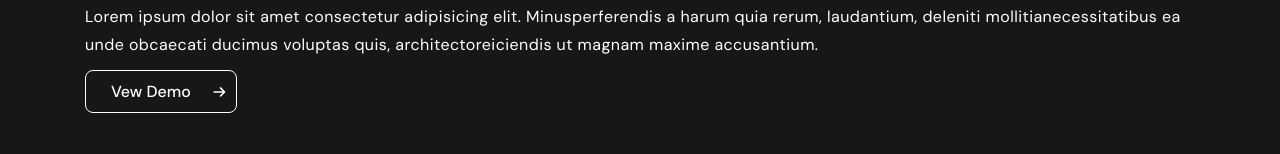
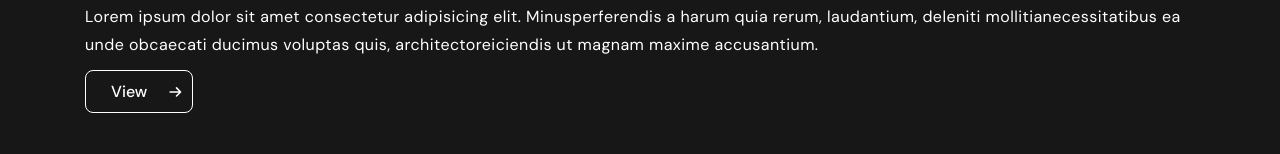
Before and after one commit to nurbolot143/new-portfolio, a React (Create React App) app: page /projects in a window 1280 px wide. Shown: the part 798-952 px from the top of the page. Built offline with nearby package versions, Linux system fonts and the light colour scheme.

Commit message:
fixed bugs

```diff
--- a/src/components/CourseProjects.js
+++ b/src/components/CourseProjects.js
@@ -16,7 +16,7 @@ const CourseProjects = () => {
     <section className="courseProjects">
       <div className="container">
         <h2 className="title courseProjects__title">
-          Проекты сделанные в ходе обучения на курсах
+          Проекты сделанные в ходе обучения
         </h2>
 
         <div className="courseProjects__slider">
--- a/src/components/OwnProjects.js
+++ b/src/components/OwnProjects.js
@@ -16,7 +16,7 @@ const OwnProjects = () => {
 const View = ({ data }) => {
   return (
     <ul className="ownProjects__list">
-      {data.map(({ id, title, img, descr }) => {
+      {data.map(({ id, title, img, link, descr }) => {
         return (
           <li key={id} className="ownProjects__item">
             <div className="ownProjects__img">
@@ -24,8 +24,8 @@ const View = ({ data }) => {
             </div>
             <h3 className="subtitle ownProjects__subtitle">{title}</h3>
             <p className="text ownProjects__text">{descr}</p>
-            <a href="#" className="card__btn">
-              Vew Demo
+            <a href={link} className="card__btn" target="_blank">
+              View
             </a>
           </li>
         );
--- a/src/data.js
+++ b/src/data.js
@@ -24,6 +24,7 @@ export const ownProjects = [
     id: 0,
     title: "Weather App",
     img: ownProject2,
+    link: "https://nurbolot143.github.io/Weather-App/",
     descr:
       "Lorem ipsum dolor sit amet consectetur adipisicing elit. Minusperferendis a harum quia rerum, laudantium, deleniti mollitianecessitatibus ea unde obcaecati ducimus voluptas quis, architectoreiciendis ut magnam maxime accusantium.",
   },
@@ -31,6 +32,7 @@ export const ownProjects = [
     id: 1,
     title: "To-do List",
     img: ownProject1,
+    link: "https://to-do-list143.herokuapp.com/",
     descr:
       "Lorem ipsum dolor sit amet consectetur adipisicing elit. Minusperferendis a harum quia rerum, laudantium, deleniti mollitianecessitatibus ea unde obcaecati ducimus voluptas quis, architectoreiciendis ut magnam maxime accusantium.",
   },
@@ -38,6 +40,7 @@ export const ownProjects = [
     id: 2,
     title: "Git profiles",
     img: ownProject3,
+    link: "#",
     descr:
       "Lorem ipsum dolor sit amet consectetur adipisicing elit. Minusperferendis a harum quia rerum, laudantium, deleniti mollitianecessitatibus ea unde obcaecati ducimus voluptas quis, architectoreiciendis ut magnam maxime accusantium.",
   },
--- a/src/pages/AboutMe.js
+++ b/src/pages/AboutMe.js
@@ -1,6 +1,6 @@
 import React from "react";
 
-import myPhoto from "../assets/images/myPhoto.jpg";
+import myPhoto2 from "../assets/images/myPhoto2.jpg";
 import Skills from "../components/Skills";
 
 const AboutMe = () => {
@@ -10,7 +10,7 @@ const AboutMe = () => {
         <div className="container">
           <div className="aboutMe__inner">
             <div className="aboutMe__img">
-              <img src={myPhoto} alt="MyPhoto" />
+              <img src={myPhoto2} alt="MyPhoto" />
             </div>
 
             <div className="aboutMe__body">
--- a/src/pages/Home.js
+++ b/src/pages/Home.js
@@ -1,7 +1,7 @@
 import React from "react";
 import Intro from "../components/Intro";
 
-import myPhoto from "../assets/images/myPhoto.jpg";
+import myPhoto2 from "../assets/images/myPhoto2.jpg";
 import { ownProjects } from "../data";
 import { Link } from "react-router-dom";
 
@@ -14,7 +14,7 @@ const Home = () => {
         <div className="home__about" id="aboutme">
           <div className="card home__card">
             <div className="card__img">
-              <img src={myPhoto} alt="Photo" />
+              <img src={myPhoto2} alt="Photo" />
             </div>
             <div className="card__body">
               <h3 className="subtitle card__title">About me</h3>
@@ -35,10 +35,10 @@ const Home = () => {
           <h2 className="title home__title">Projects</h2>
 
           <ul className="home__list">
-            {ownProjects.map(({ id, title, img }) => {
+            {ownProjects.map(({ id, title, link, img }) => {
               return (
                 <li key={id} className="projects__item">
-                  <a href="#" className="projects__link">
+                  <a href={link} className="projects__link" target="_blank">
                     <img src={img} alt={title} />
                     <span>View</span>
                   </a>
--- a/src/sass/components/_courseProjects.scss
+++ b/src/sass/components/_courseProjects.scss
@@ -71,4 +71,8 @@
     font-size: 15px;
     color: $light;
   }
+
+  .slick-dots {
+    bottom: -50px;
+  }
 }
```
Also changed, not shown: src/assets/images/myPhoto2.jpg (added), src/assets/images/myPhoto2.png (added).
